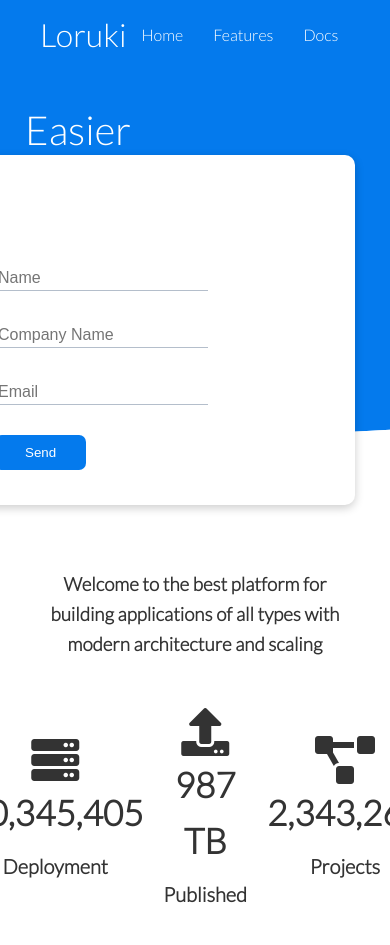
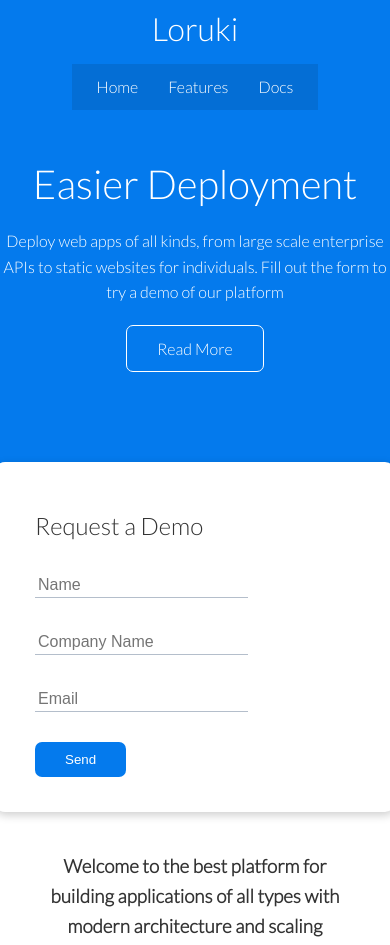
Before and after one commit to JerryDoran/loruki_responsive_design, a plain HTML site: page index.html in a window 390 px wide. Shown: the top 945 px of the page. Drawn offline with Linux system fonts and the light colour scheme.

Commit message:
Finished media queries for mobile responsiveness

```diff
--- a/css/styles.css
+++ b/css/styles.css
@@ -117,6 +117,10 @@ img {
   justify-self: flex-end;
 }
 
+.showcase-form h2 {
+  color: var(--main-text-color);
+}
+
 .showcase-form .form-control {
   margin: 30px 0;
 }
@@ -172,7 +176,7 @@ img {
 .languages .card {
   text-align: center;
   margin: 18px 10px 40px;
-  transition: transform .2s ease-in;
+  transition: transform 0.2s ease-in;
 }
 
 .languages .flex {
@@ -188,8 +192,56 @@ img {
   transform: translateY(-15px);
 }
 
-
 /* footer ****************************************************************************/
 .social a {
   margin: 0 10px;
 }
+
+/* Media queries *********************************************************************/
+
+/* Tablets and under */
+@media (max-width: 800px) {
+  .grid,
+  .showcase .grid,
+  .stats .grid,
+  .cli .grid,
+  .cloud .grid {
+    grid-template-columns: 1fr;
+    grid-template-rows: 1fr;
+  }
+
+  .showcase {
+    height: auto;
+  }
+
+  .showcase-text {
+    text-align: center;
+    margin-top: 40px;
+  }
+
+  .showcase-form {
+    justify-self: center;
+    margin: auto;
+  }
+
+  .cli .grid > *:first-child {
+    grid-column: 1;
+    grid-row: 1;
+  }
+}
+
+/* Mobile */
+@media (max-width: 500px) {
+  .navbar {
+    height: 110px;
+  }
+
+  .navbar .flex {
+    flex-direction: column;
+  }
+
+  .navbar ul {
+    padding: 10px;
+    background-color: rgba(0, 0, 0, 0.1);
+  }
+}
```
